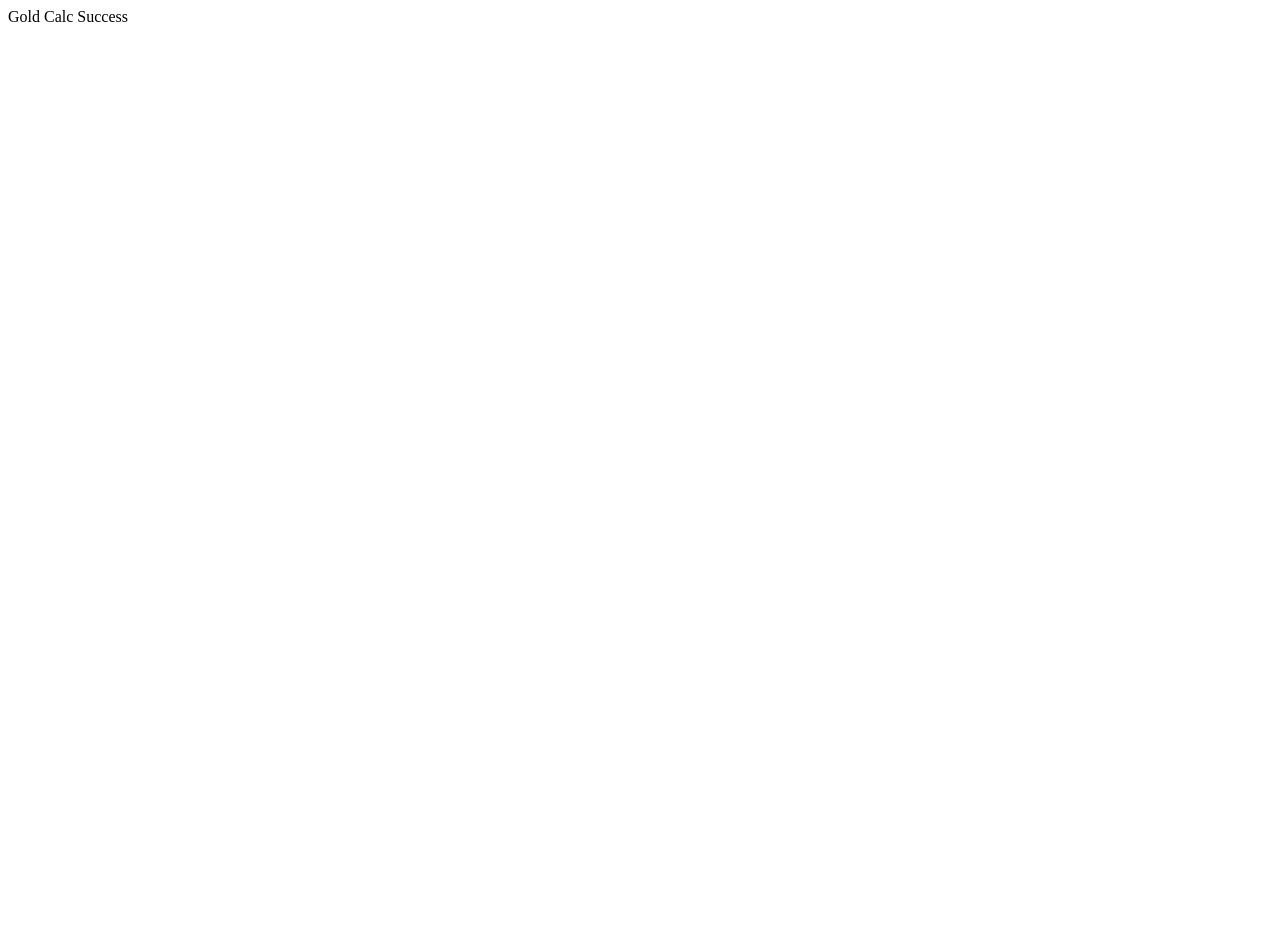
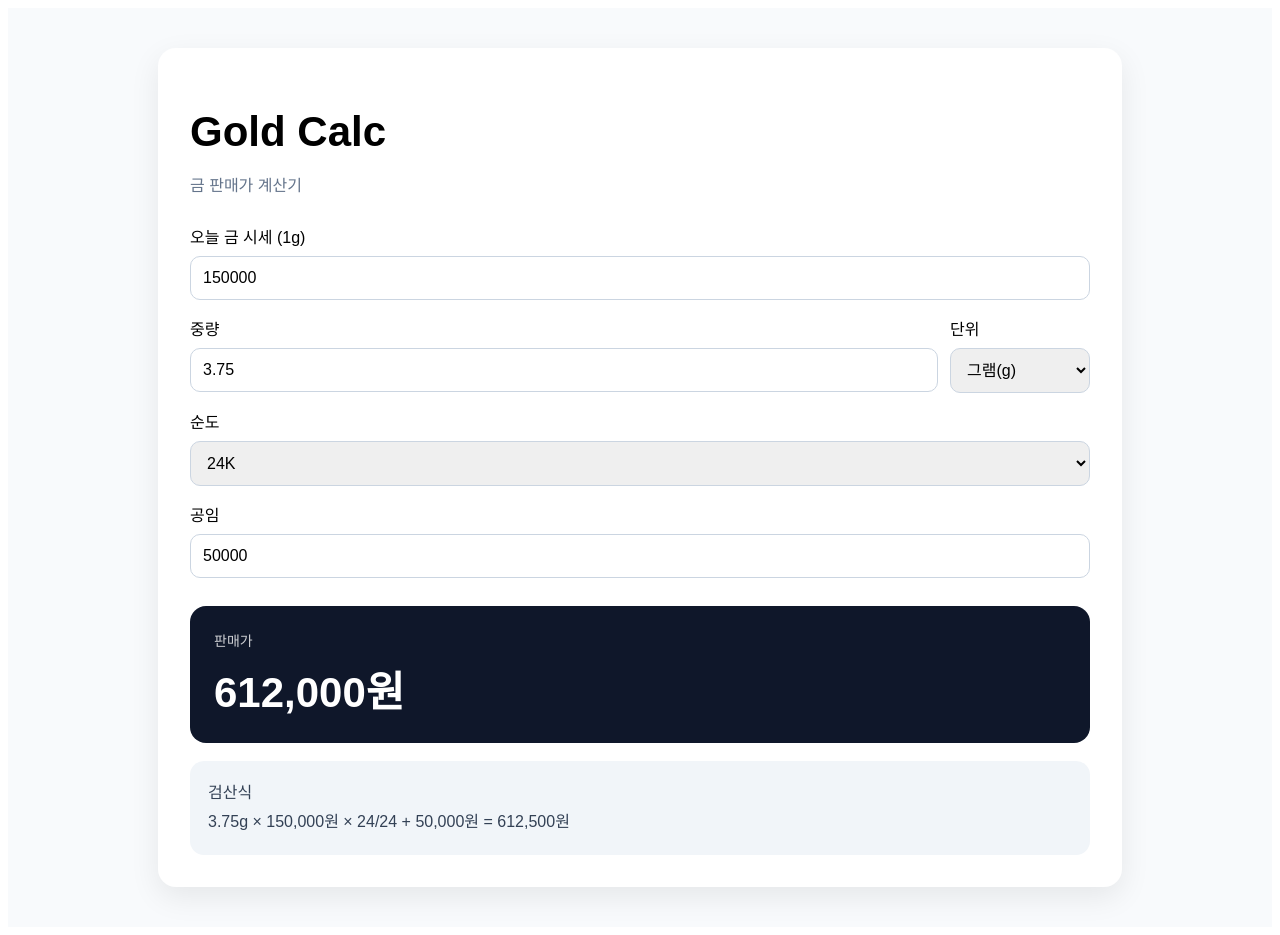
Before and after one commit to rltn33/gold-calc, a React (Vite) app: page / in a window 1280 px wide. Before the commit the page ends 800 px from the top, so only its background shows below. Built offline with nearby package versions, Linux system fonts and the light colour scheme.

Commit message:
Update App.jsx

```diff
--- a/src/App.jsx
+++ b/src/App.jsx
@@ -1,9 +1,152 @@
-import React from "react";
+import React, { useMemo, useState } from "react";
 
 export default function App() {
+  const [pricePerGram, setPricePerGram] = useState(150000);
+  const [weight, setWeight] = useState(3.75);
+  const [unit, setUnit] = useState("g");
+  const [purity, setPurity] = useState(24);
+  const [labor, setLabor] = useState(50000);
+
+  const gramWeight = useMemo(() => {
+    return unit === "don" ? Number(weight) * 3.75 : Number(weight);
+  }, [weight, unit]);
+
+  const pureRate = purity / 24;
+
+  const rawPrice = useMemo(() => {
+    return gramWeight * pricePerGram * pureRate + Number(labor);
+  }, [gramWeight, pricePerGram, pureRate, labor]);
+
+  const sellPrice = useMemo(() => {
+    return Math.floor(rawPrice / 1000) * 1000;
+  }, [rawPrice]);
+
+  const money = (num) => Number(num || 0).toLocaleString("ko-KR");
+
   return (
-    <div>
-      Gold Calc Success
+    <div
+      style={{
+        minHeight: "100vh",
+        background: "#f8fafc",
+        padding: "40px",
+        fontFamily: "Arial, sans-serif",
+      }}
+    >
+      <div
+        style={{
+          maxWidth: "900px",
+          margin: "0 auto",
+          background: "#fff",
+          borderRadius: "18px",
+          padding: "32px",
+          boxShadow: "0 10px 30px rgba(0,0,0,0.08)",
+        }}
+      >
+        <h1 style={{ fontSize: "42px", marginBottom: "8px" }}>Gold Calc</h1>
+        <p style={{ color: "#64748b", marginBottom: "28px" }}>
+          금 판매가 계산기
+        </p>
+
+        <div style={{ display: "grid", gap: "16px" }}>
+          <label>
+            오늘 금 시세 (1g)
+            <input
+              type="number"
+              value={pricePerGram}
+              onChange={(e) => setPricePerGram(e.target.value)}
+              style={input}
+            />
+          </label>
+
+          <div style={{ display: "grid", gridTemplateColumns: "1fr 140px", gap: "12px" }}>
+            <label>
+              중량
+              <input
+                type="number"
+                value={weight}
+                step="0.01"
+                onChange={(e) => setWeight(e.target.value)}
+                style={input}
+              />
+            </label>
+
+            <label>
+              단위
+              <select
+                value={unit}
+                onChange={(e) => setUnit(e.target.value)}
+                style={input}
+              >
+                <option value="g">그램(g)</option>
+                <option value="don">돈</option>
+              </select>
+            </label>
+          </div>
+
+          <label>
+            순도
+            <select
+              value={purity}
+              onChange={(e) => setPurity(Number(e.target.value))}
+              style={input}
+            >
+              <option value={24}>24K</option>
+              <option value={18}>18K</option>
+              <option value={14}>14K</option>
+            </select>
+          </label>
+
+          <label>
+            공임
+            <input
+              type="number"
+              value={labor}
+              onChange={(e) => setLabor(e.target.value)}
+              style={input}
+            />
+          </label>
+        </div>
+
+        <div
+          style={{
+            marginTop: "28px",
+            padding: "24px",
+            borderRadius: "16px",
+            background: "#0f172a",
+            color: "white",
+          }}
+        >
+          <div style={{ fontSize: "14px", opacity: 0.8 }}>판매가</div>
+          <div style={{ fontSize: "42px", fontWeight: "700", marginTop: "8px" }}>
+            {money(sellPrice)}원
+          </div>
+        </div>
+
+        <div
+          style={{
+            marginTop: "18px",
+            background: "#f1f5f9",
+            padding: "18px",
+            borderRadius: "14px",
+            color: "#334155",
+            lineHeight: 1.8,
+          }}
+        >
+          검산식<br />
+          {money(gramWeight)}g × {money(pricePerGram)}원 × {purity}/24 +{" "}
+          {money(labor)}원 = {money(Math.round(rawPrice))}원
+        </div>
+      </div>
     </div>
   );
 }
+
+const input = {
+  width: "100%",
+  marginTop: "8px",
+  padding: "12px",
+  borderRadius: "10px",
+  border: "1px solid #cbd5e1",
+  fontSize: "16px",
+  boxSizing: "border-box",
+};
```
